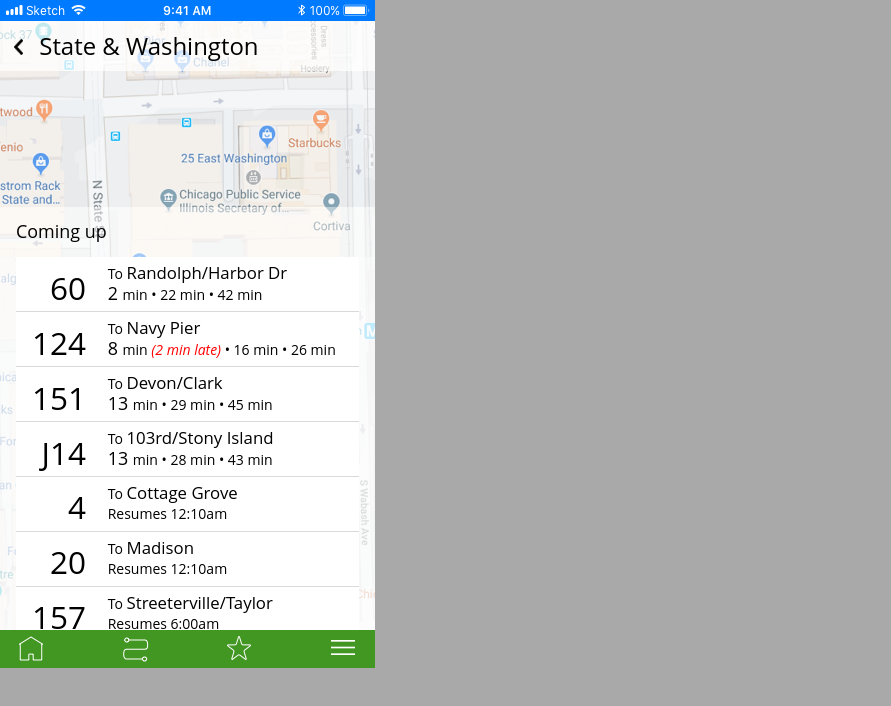
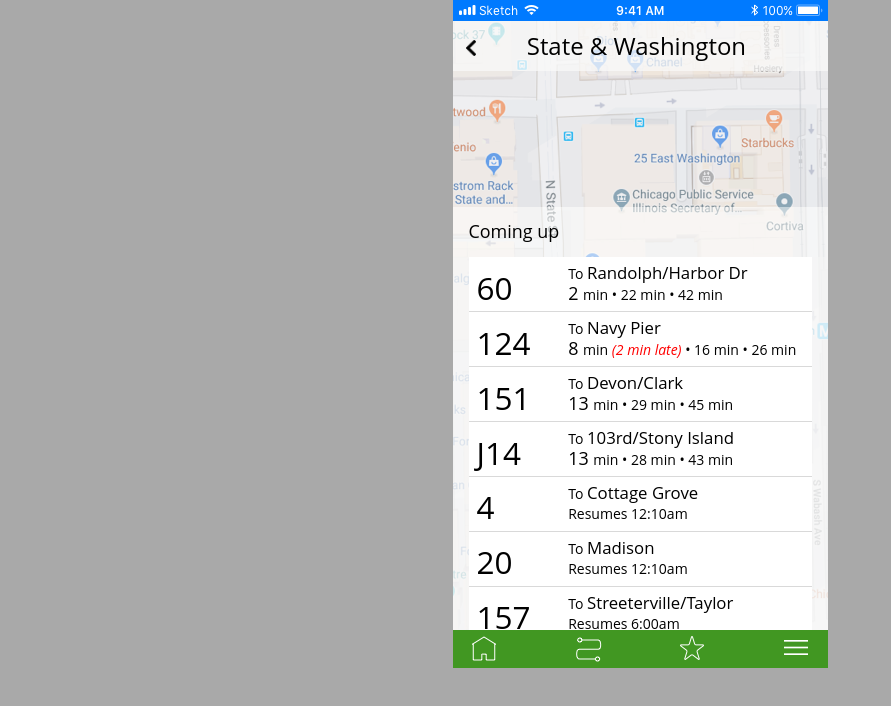
Before and after one commit to norrkat/frontend_challenge, a plain HTML site: page index.html in a window 1280 px wide. Shown: the whole page, without its empty margins (0-891 px from the left). Drawn offline with Linux system fonts and the light colour scheme.

Commit message:
final version
Left-aligned route number, centered busstop, and centered container per request. Also darkened transparencies and added hover element.

```diff
--- a/css/style.css
+++ b/css/style.css
@@ -12,14 +12,14 @@ body {
   margin: 0 auto;
   width: 375px;
   height: 667px;
-  float: left;
+  float: center;
   background-image: url(../images/statewashington.png);
 }
 
 nav {
   width: 375px;
   height: 50px;
-  background-color: rgba(252,252,252,0.75);
+  background-color: rgba(245,245,245,0.8);
   margin-top: -2px;
 }
 
@@ -39,26 +39,32 @@ nav::before {
   /*kept flex center display as placekeeper for user location pin*/
   height: 136px;
   width: 375px;
-  background-color: rgba(190,192,197,.15);
+  background-color: rgba(190,192,197,.25);
   display: flex;
   align-items: center;
   justify-content: center;
 }
 
 .chevron {
+  display: inline-block;
   width: 30%;
   height: auto;
   margin-left: 10px;
-  padding-top: 4px;
+  padding-top: 6px;
+}
+
+.busstop {
+  display: inline-block;
+  padding-left: 35px;
 }
 
 .comingup {
   width: 100%;
-  background-color: rgba(252,252,252,0.5);
+  background-color: rgba(245,245,245,0.6);
 }
 
 .routediv {
-  background-color: rgba(252,252,252,0.5);
+  background-color: rgba(245,245,245,0.6);
   overflow-y:scroll;
   width: 100%;
   height: 373px;
@@ -76,11 +82,10 @@ nav::before {
 
 .routenumber {
   font-size: 2.25em;
-  text-align: right;
+  text-align: left;
   display: inline-block;
   width: 80px;
-  padding-right: 10px;
-  margin-right: 8px;
+  margin: 0 8px 0 8px;
 }
 
 .destination {
@@ -103,6 +108,10 @@ nav::before {
 
 .toolbar {
   position: sticky;
+}
+
+.chevron:hover,.routes:hover {
+  background-color: rgba(152,216,88,100);
 }
 
 h2 {
--- a/index.html
+++ b/index.html
@@ -8,13 +8,13 @@
 </head>
 <body>
   <section class="container">
-    <div="statusbar"><img src="images/statusbar.png"></div>
+    <img src="images/statusbar.png">
     <nav>
       <div class="inner">
         <img src="images/chevron-left.png" class="chevron" alt="chevron">
       </div>
       <div class="inner">
-        <h2>State & Washington</h2>
+        <h2 class="busstop">State & Washington</h2>
       </div>
     </nav>
     <div class="shadow"></div>
```
